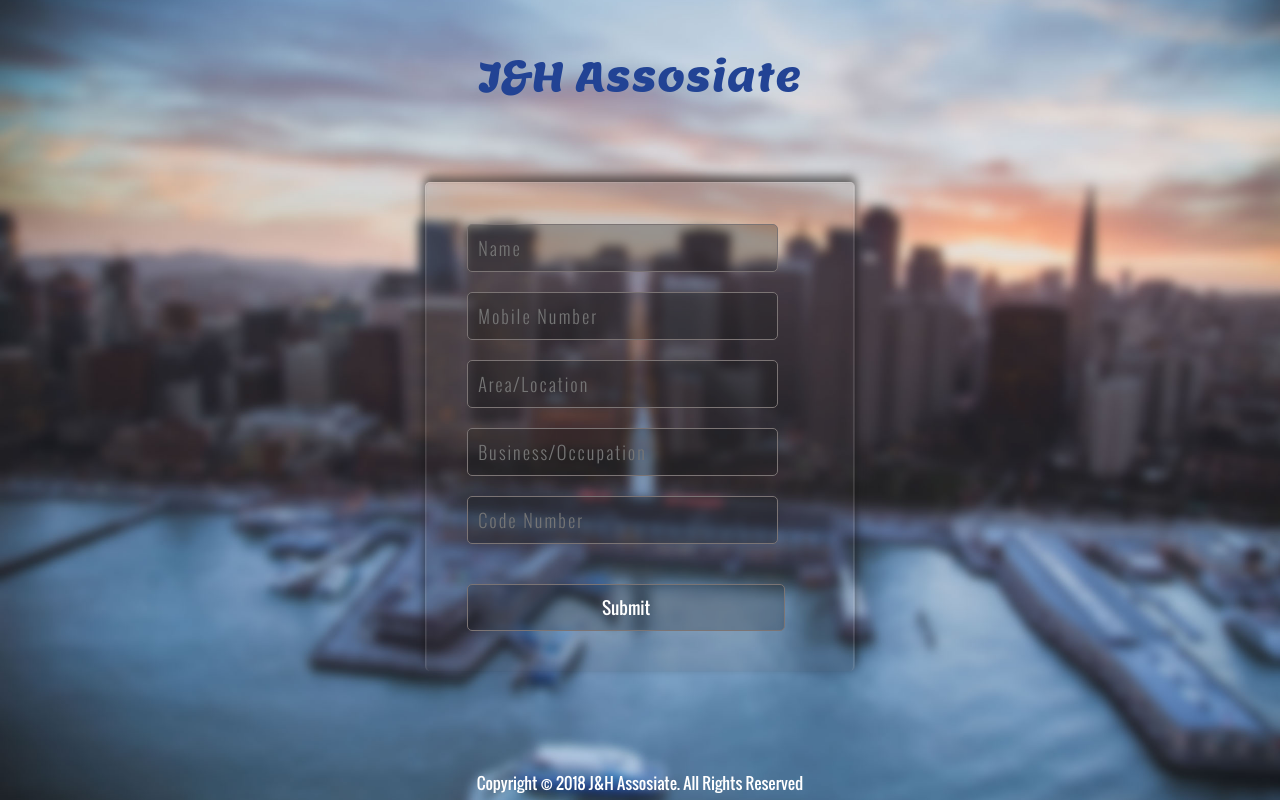
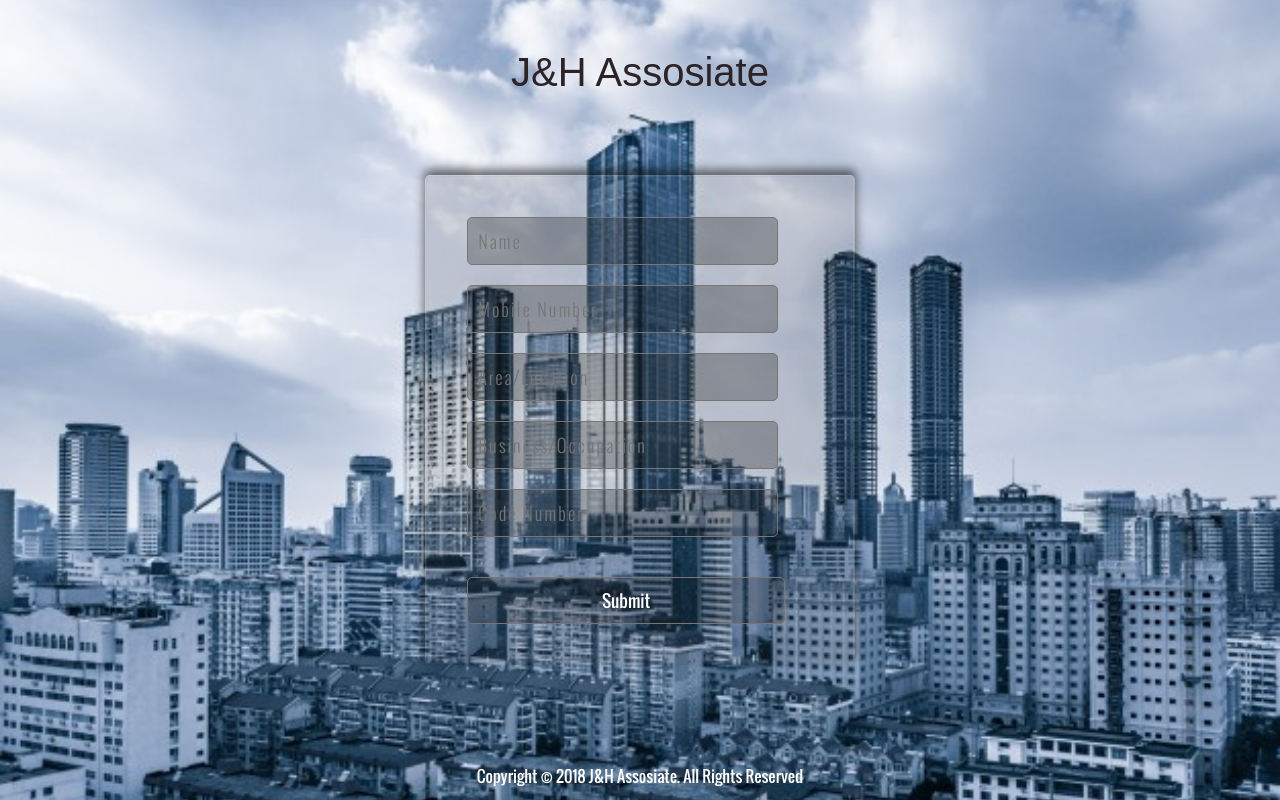
Before and after one commit to jabirvp/jhassociate, a Flask app: page / in a window 1280 px wide. Run offline with Flask 2, Linux system fonts and the light colour scheme; some libraries are stand-ins or nearby versions.

Commit message:
procfile added

```diff
--- a/static/css/jh.css
+++ b/static/css/jh.css
@@ -49,7 +49,7 @@ img{max-width:100%;}
 /*-- Index-Page-Styling --*/
 
 body {
-	background: url("../images/bg.jpg") no-repeat;
+	background: url("../images/bulding.jpg") no-repeat;
     background-repeat: no-repeat;
     background-attachment: fixed;
     background-position: center;
@@ -63,8 +63,8 @@ body {
 h1 {
     text-align: center;
     font-size: 40px;
-    font-family: Lemon-Regular;
-    color: #224394;
+    font-family: Arial;
+    color: #2c2326;
 }
 
 .signin {
```
Also changed, not shown: 1 other file.
